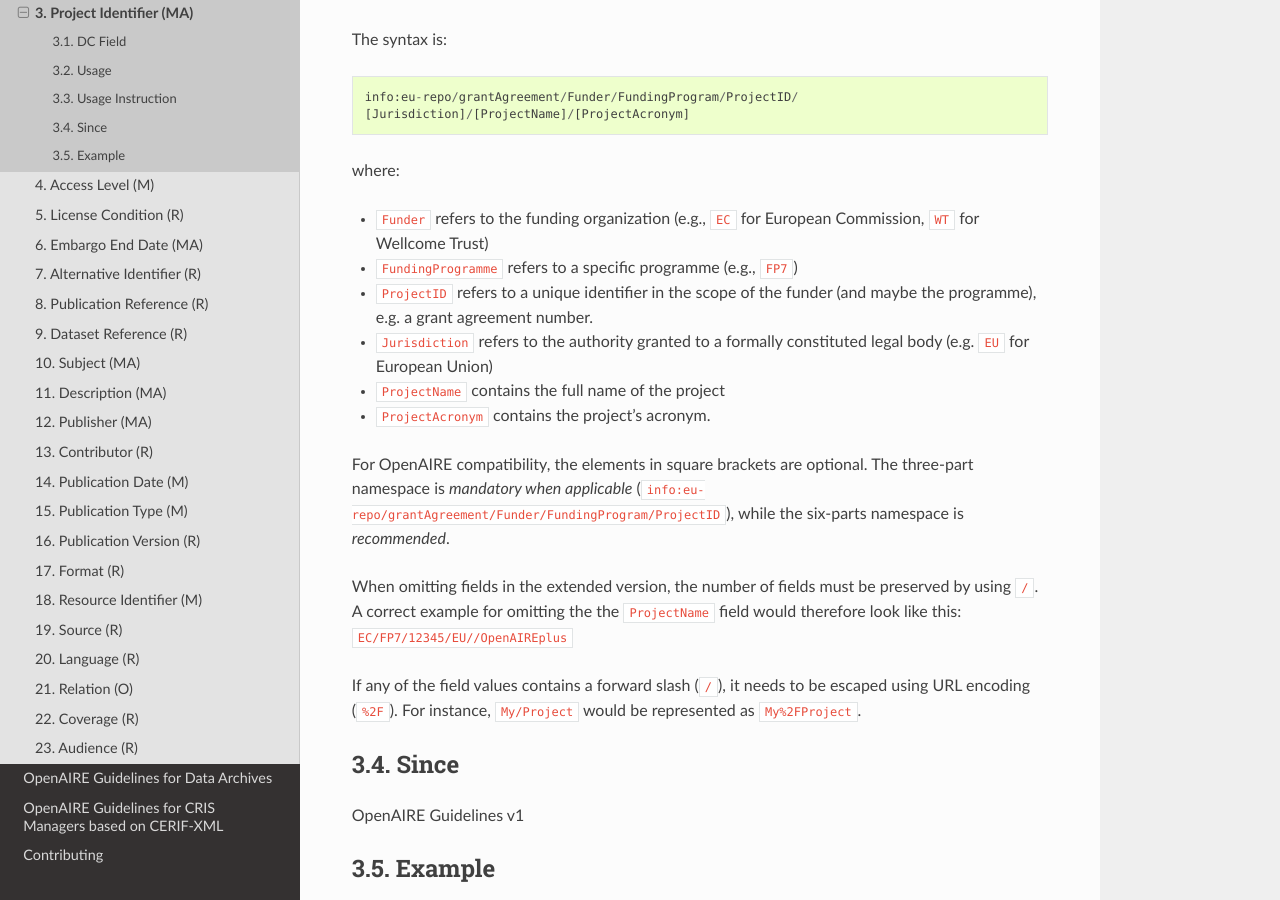
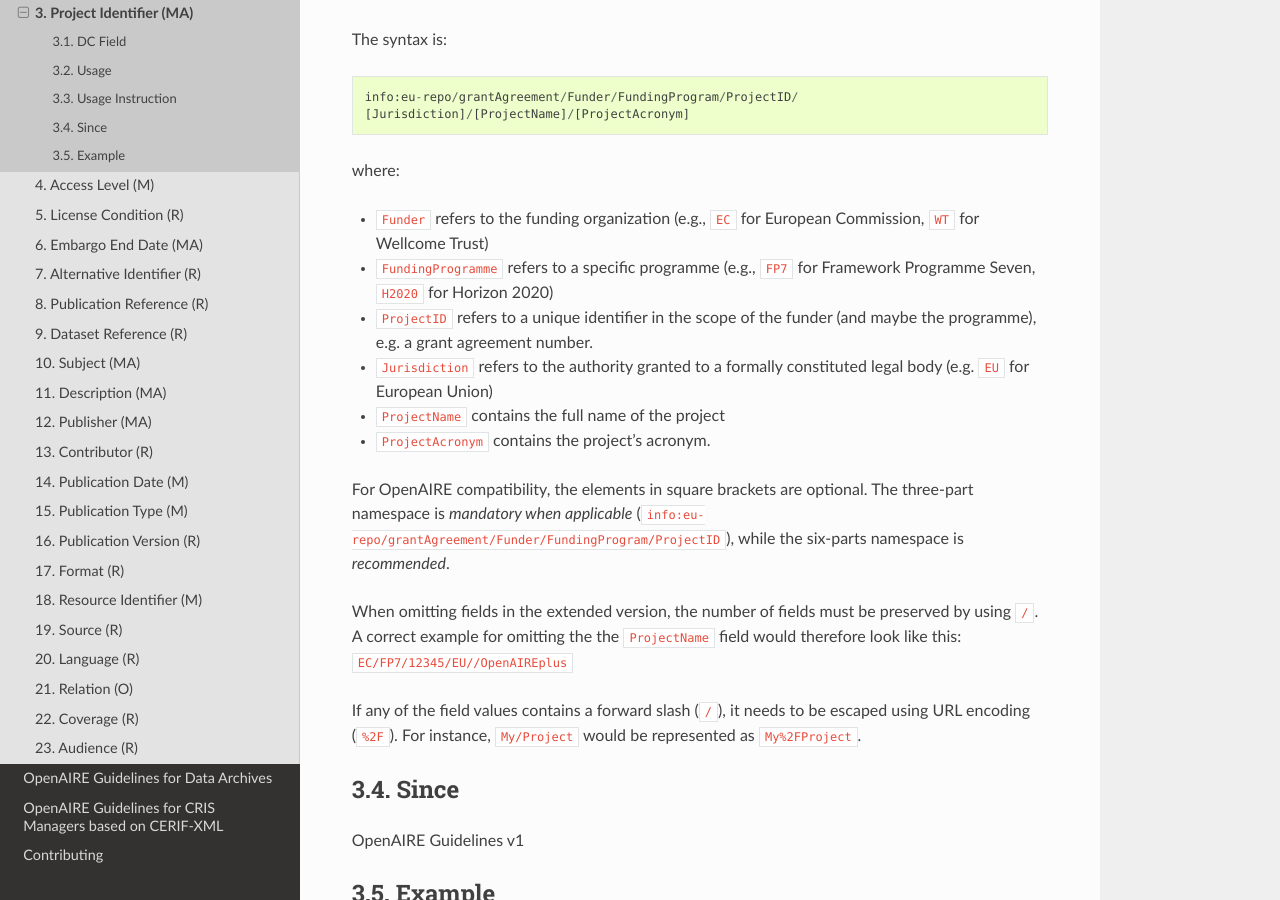
Before and after one commit to openaire/guidelines, a Sphinx documentation site: the page built from docs/literature/field_projectid.rst, in a window 1280 px wide and 900 px high, scrolled down 493 px. Built offline with Sphinx 7.4.7 and the Read the Docs theme 2.0.0, drawn with Linux system fonts in a browser that asks for light colours.

Commit message:
adding example H2020 as acronym for FundingProgram

```diff
--- a/docs/common/projectid.rst
+++ b/docs/common/projectid.rst
@@ -8,7 +8,7 @@
 where:
 
 * ``Funder`` refers to the funding organization (e.g., ``EC`` for European Commission, ``WT`` for Wellcome Trust)
-* ``FundingProgramme`` refers to a specific programme (e.g., ``FP7``)
+* ``FundingProgramme`` refers to a specific programme (e.g., ``FP7`` for Framework Programme Seven, ``H2020`` for Horizon 2020)
 * ``ProjectID`` refers to a unique identifier in the scope of the funder (and maybe the programme), e.g. a grant agreement number.
 * ``Jurisdiction`` refers to the authority granted to a formally constituted legal body (e.g. ``EU`` for European Union)
 * ``ProjectName`` contains the full name of the project
```
